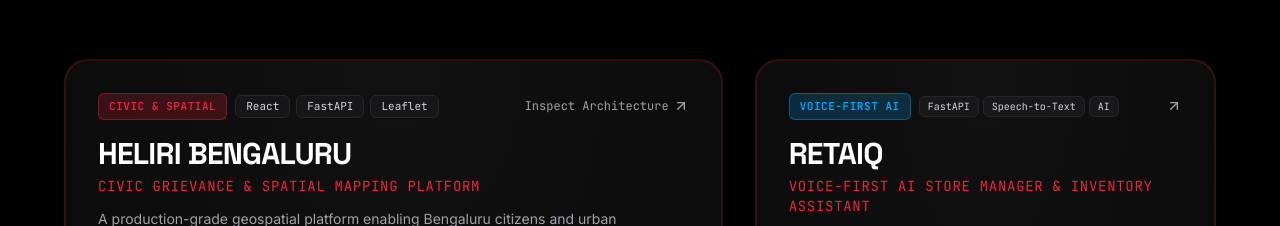
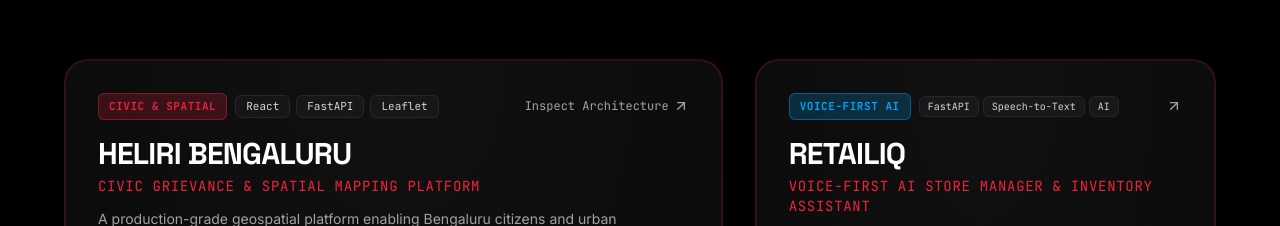
Before and after one commit to Anirudh-888/CloudandFire, a React (Vite) app: page / in a window 1280 px wide. Shown: the part 1200-1426 px from the top of the page. Built offline with nearby package versions, Linux system fonts and the light colour scheme.

Commit message:
Change the spelling of RETAILIQ correctly

```diff
--- a/src/data/projectsData.js
+++ b/src/data/projectsData.js
@@ -29,7 +29,7 @@ export const projects = [
   },
   {
     id: "retaiq",
-    name: "RETAIQ",
+    name: "RETAILIQ",
     category: "Conversational AI & Retail Operations",
     tagline: "Voice-First AI Store Manager & Inventory Assistant",
     description: "An operational voice-first platform engineered for high-throughput retail store managers to query inventory, reconcile daily stock variances, and trigger purchase orders hands-free using real-time voice input.",
```
